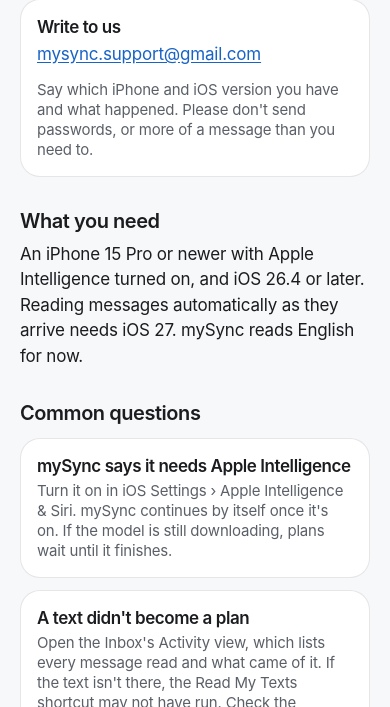
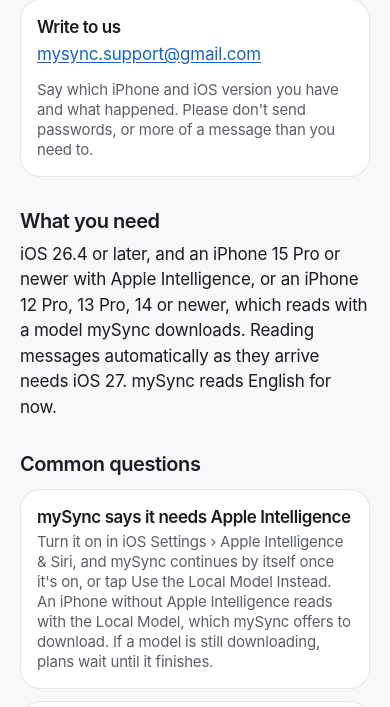
Before and after one commit to FoleyApps/mysync, a plain HTML site: page support/index.html in a window 390 px wide. Shown: the part 137-844 px from the top of the page. Drawn offline with Linux system fonts and the light colour scheme.

Commit message:
What you need: iPhones without Apple Intelligence read with a downloaded model

```diff
--- a/support/index.html
+++ b/support/index.html
@@ -23,13 +23,13 @@
       </div>
 
       <h2>What you need</h2>
-      <p>An iPhone 15 Pro or newer with Apple Intelligence turned on, and iOS 26.4 or later. Reading messages automatically as they arrive needs iOS 27. mySync reads English for now.</p>
+      <p>iOS 26.4 or later, and an iPhone 15 Pro or newer with Apple Intelligence, or an iPhone 12 Pro, 13 Pro, 14 or newer, which reads with a model mySync downloads. Reading messages automatically as they arrive needs iOS 27. mySync reads English for now.</p>
 
       <h2>Common questions</h2>
 
       <div class="card">
         <h3>mySync says it needs Apple Intelligence</h3>
-        <p class="meta">Turn it on in iOS Settings › Apple Intelligence &amp; Siri. mySync continues by itself once it's on. If the model is still downloading, plans wait until it finishes.</p>
+        <p class="meta">Turn it on in iOS Settings › Apple Intelligence &amp; Siri, and mySync continues by itself once it's on, or tap Use the Local Model Instead. An iPhone without Apple Intelligence reads with the Local Model, which mySync offers to download. If a model is still downloading, plans wait until it finishes.</p>
       </div>
 
       <div class="card">
```
Also changed, not shown: index.html (+1 -1 lines).
